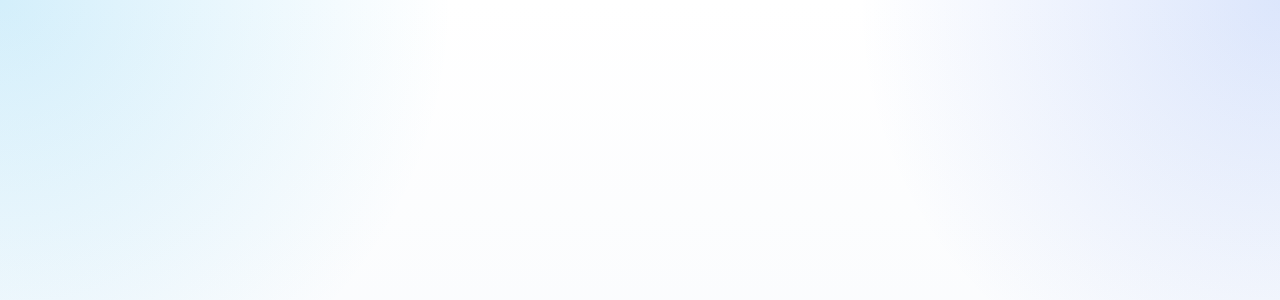
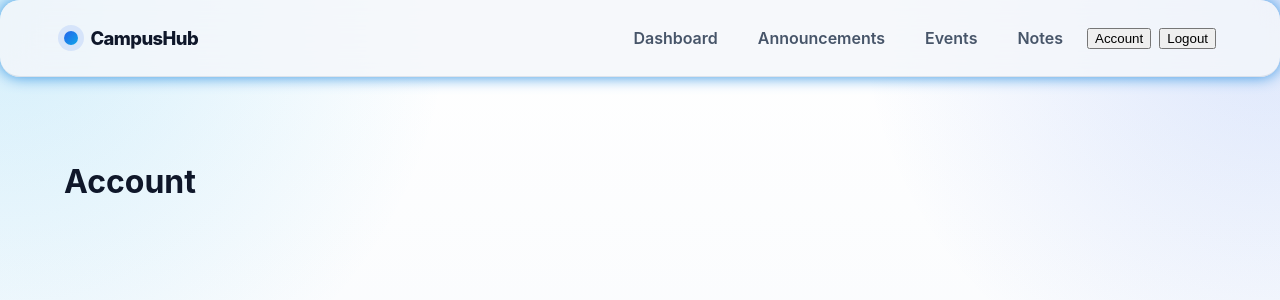
Before and after one commit to Saish-Kelvekar/CampusHub, a React app in the folder frontend/: page /account in a window 1280 px wide. Before the commit this address had no page. Shown: the top 300 px of the page. Built offline with nearby package versions, Linux system fonts and the light colour scheme; no server answers; sample sign-in values are in the browser's storage; the HTML template or start-up script is replaced by a standard one.

Commit message:
fix: include user name in JWT and auth me response

```diff
--- a/frontend/src/App.jsx
+++ b/frontend/src/App.jsx
@@ -5,6 +5,7 @@ import { Route } from 'react-router-dom';
 import Signup from './components/Signup';
 import Login from './components/Login';
 import ProtectedRoute from "./components/ProtectedRoute";
+import Account from "./pages/Account";
 
 const App = () => {
   return (
@@ -16,8 +17,14 @@ const App = () => {
             <Dashboard />
           </ProtectedRoute>
         } />
+        <Route path="/account" element={
+          <ProtectedRoute>
+            <Account />
+          </ProtectedRoute>
+        } />
         <Route path='/signup' element={<Signup />} />
         <Route path='/login' element={<Login />} />
+
       </Routes>
     </BrowserRouter>
   )
--- a/frontend/src/components/dashboard/DashboardNavbar.jsx
+++ b/frontend/src/components/dashboard/DashboardNavbar.jsx
@@ -14,6 +14,9 @@ const DashboardNavbar = () => {
                     <a href="#announcements">Announcements</a>
                     <a href="#events">Events</a>
                     <a href="#notes">Notes</a>
+                    <button type="button" onClick={() => navigate("/account")}>
+                        Account
+                    </button>
                     <button
                         type="button"
                         onClick={() => {
--- /dev/null
+++ b/frontend/src/pages/Account.jsx
@@ -0,0 +1,52 @@
+import React, { useEffect, useState } from 'react'
+import DashboardNavbar from "../components/dashboard/DashboardNavbar";
+const API_URL = "https://campushub-maw4.onrender.com/api"
+
+const Account = () => {
+    const [user, setUser] = useState(null)
+
+    useEffect(() => {
+        const loadUser = async () => {
+            const token = localStorage.getItem("token")
+
+            try {
+                const response = await fetch(`${API_URL}/auth/me`, {
+                    headers: {
+                        "Authorization": `Bearer ${token}`
+                    }
+                })
+
+                if (!response.ok) {
+                    throw new Error("Failed to load account")
+                }
+
+                const data = await response.json()
+                console.log("AUTH ME DATA:", data)
+                console.log("KEYS:", Object.keys(data))
+                setUser(data)
+            } catch (error) {
+                console.error("Error loading account:", error)
+            }
+        }
+
+        loadUser()
+    }, [])
+
+    return (
+        <>
+            <DashboardNavbar />
+            <main>
+                <h1>Account</h1>
+
+                {user && (
+                    <div>
+                        <p>Name: {user.name}</p>
+                        <p>Email: {user.email}</p>
+                        <p>Role: {user.role}</p>
+                    </div>
+                )}
+            </main></>
+    )
+}
+
+export default Account
--- a/frontend/src/pages/Dashboard.jsx
+++ b/frontend/src/pages/Dashboard.jsx
@@ -127,7 +127,7 @@ const Dashboard = () => {
             setIsAnnouncementOpen(false)
         } catch (error) {
             console.error("error adding announcement:", error);
-            alert(error.message)
+
 
         }
     }
```
Also changed, not shown: 1 other file (tests, documents, lock files or other folders).
